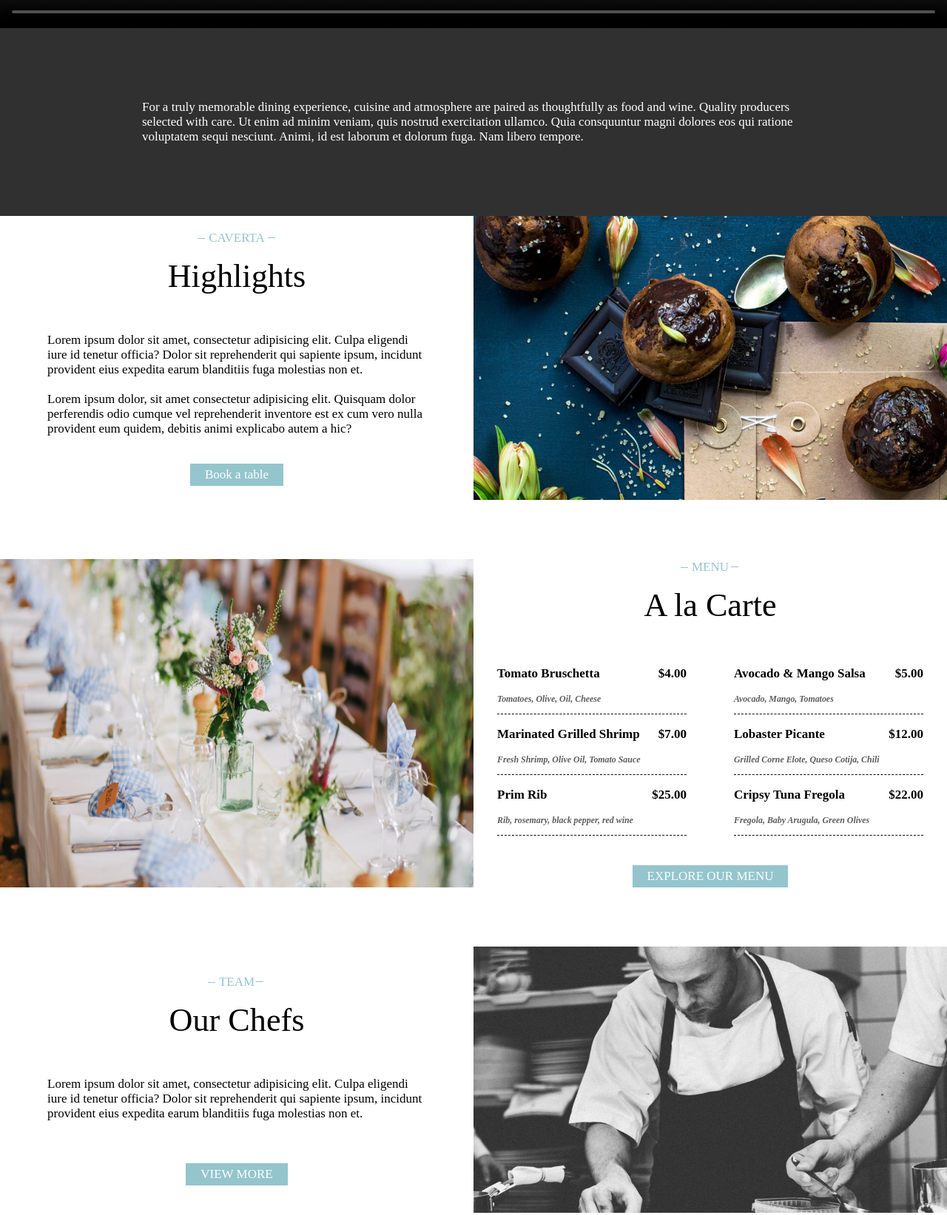
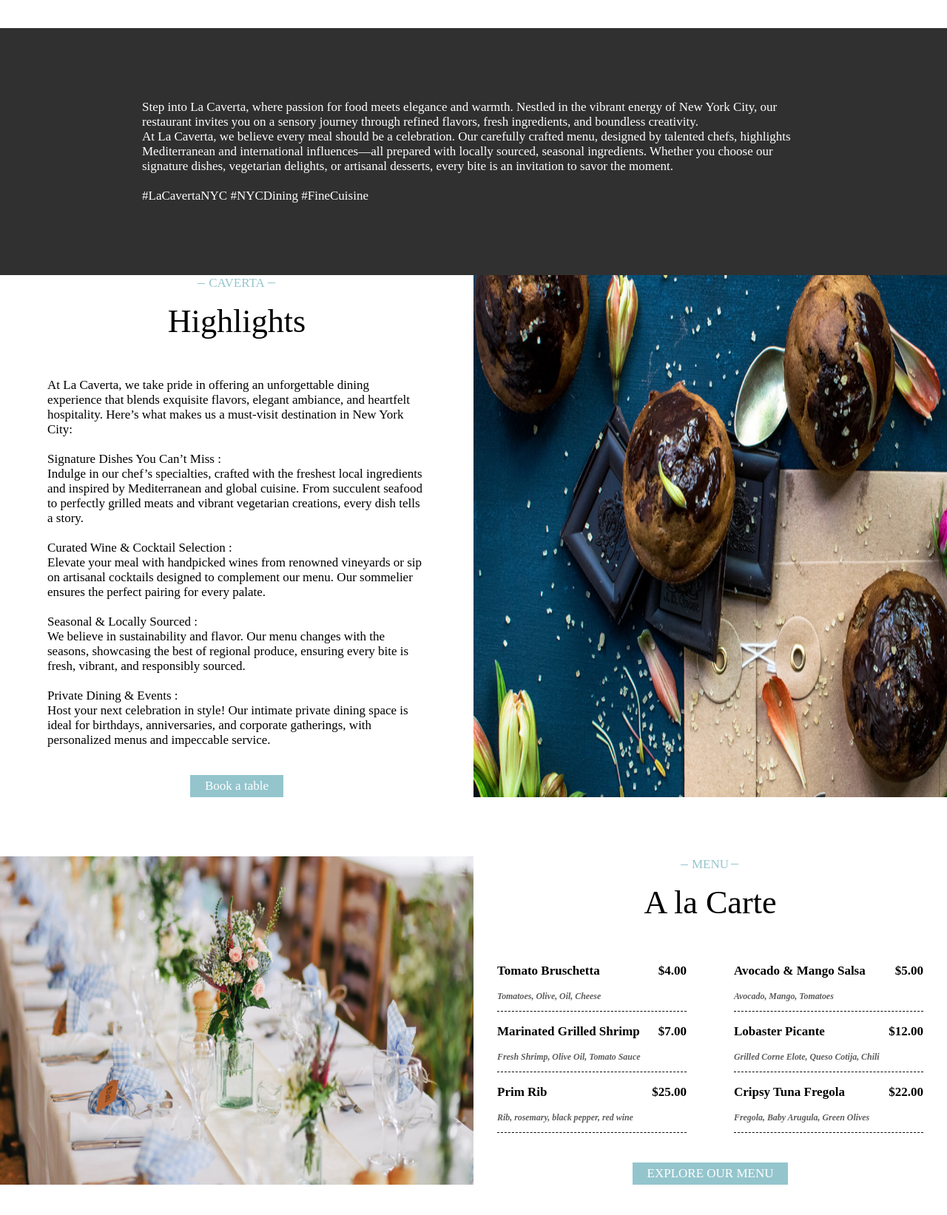
Before and after one commit to sheinrei/template-carveta, a plain HTML site: page index.html in a window 1280 px wide. Shown: the part 522-2165 px from the top of the page at 74% size. Drawn offline with Linux system fonts and the light colour scheme; grey boxes are pictures that could not be loaded; a web font is replaced by a local one.

Commit message:
ajout contenu content, masque bar ctrl video, ajout google font-family

```diff
--- a/head&footer.css
+++ b/head&footer.css
@@ -1,11 +1,5 @@
-@media (max-width : 768px){
-    footer{
-        background-color: red;
-    }
-}
+/* Header*/
 
-
-/* Header*/
 
 header {
     position: relative;
@@ -14,8 +8,6 @@ header {
     overflow: hidden;
     display: flex;
     flex-direction: column;
-
-
 }
 
 header video {
@@ -32,15 +24,15 @@ header video {
     position: relative;
     display: flex;
     flex-direction: row;
-    justify-content:space-between;
+    justify-content: space-between;
     align-items: center;
     margin: 0 20px;
 
 
 }
 
-.header_side_barre{
-    display:none;
+.header_side_barre {
+    display: none;
 }
 
 .header_left {
@@ -79,9 +71,9 @@ header video {
 
 }
 
-.header_contact{
-    color:white;
-    text-decoration:none;
+.header_contact {
+    color: white;
+    text-decoration: none;
     border-bottom: 1px solid white;
     padding-bottom: 5px;
 }
@@ -95,17 +87,17 @@ header video {
     align-items: center;
     flex-direction: column;
     margin-top: 5%;
-    color:white;
+    color: white;
     font-weight: bolder;
 }
 
-.big_title{
+.big_title {
     font-size: 5em;
 }
 
 
 
-.tripadvisor{
+.tripadvisor {
     height: 30px;
 }
 
@@ -175,10 +167,10 @@ footer {
     margin-bottom: 2%;
 }
 
-.tripadvisor2{
+.tripadvisor2 {
     height: 30px;
     position: relative;
-    top:8px
+    top: 8px
 }
 
 .container_img_footer {
@@ -188,13 +180,14 @@ footer {
 .img_footer {
     width: calc(100%/8);
 }
-.footer_title{
-    color:white;
+
+.footer_title {
+    color: white;
     font-size: 1.2em;
     font-weight: bolder;
 }
 
-.footer_a{
+.footer_a {
     text-decoration: none;
     color: rgb(167, 167, 167)
 }
--- a/index.html
+++ b/index.html
@@ -5,6 +5,11 @@
     <meta charset="UTF-8">
     <meta name="viewport" content="width=device-width, initial-scale=1.0">
     <title>Caverta</title>
+    <link rel="preconnect" href="https://fonts.googleapis.com">
+    <link rel="preconnect" href="https://fonts.gstatic.com" crossorigin>
+    <link
+        href="https://fonts.googleapis.com/css2?family=Jura:wght@300..700&family=Lisu+Bosa:ital,wght@0,200;0,300;0,400;0,500;0,600;0,700;0,800;0,900;1,200;1,300;1,400;1,500;1,600;1,700;1,800;1,900&display=swap"
+        rel="stylesheet">
     <link rel="stylesheet" href="style.css">
     <link rel="stylesheet" href="head&footer.css">
     <link rel="stylesheet" href="responsiv.css">
@@ -16,7 +21,7 @@
 
     <!-- Le header -->
     <header>
-        <video class="video" controls width="100%" autoplay loop muted>
+        <video class="video" width="100%" autoplay loop muted>
             <source src="image/video-home.mp4" type="video/mp4">
         </video>
 
@@ -58,11 +63,15 @@
 
     <!-- le preambul -->
     <div class="preambul">
-        <p>For a truly memorable dining experience, cuisine and atmosphere are paired as thoughtfully as food and wine.
-            Quality producers selected with care. Ut enim ad minim veniam, quis nostrud exercitation ullamco. Quia
-            consquuntur
-            magni dolores eos qui ratione voluptatem sequi nesciunt. Animi, id est laborum et dolorum fuga. Nam libero
-            tempore.
+        <p>Step into La Caverta, where passion for food meets elegance and warmth. Nestled in the vibrant energy of New
+            York City, our restaurant invites you on a sensory journey through refined flavors, fresh ingredients, and
+            boundless creativity. <br>
+
+            At La Caverta, we believe every meal should be a celebration. Our carefully crafted menu, designed by
+            talented chefs, highlights Mediterranean and international influences—all prepared with locally sourced,
+            seasonal ingredients. Whether you choose our signature dishes, vegetarian delights, or artisanal desserts,
+            every bite is an invitation to savor the moment. <br> <br>
+            #LaCavertaNYC #NYCDining #FineCuisine
         </p>
     </div>
 
@@ -74,16 +83,30 @@
             <p class="title_content">CAVERTA</p>
             <span>Highlights</span>
             </p>
-            <p>Lorem ipsum dolor sit amet, consectetur adipisicing elit. Culpa eligendi iure id tenetur officia? Dolor
-                sit reprehenderit
-                qui sapiente ipsum, incidunt provident eius expedita earum blanditiis fuga molestias non et. <br><br>
-                Lorem ipsum dolor, sit amet consectetur adipisicing elit. Quisquam dolor perferendis odio cumque vel
-                reprehenderit inventore est ex cum vero nulla provident eum quidem, debitis animi explicabo autem a hic?
+            <p>At La Caverta, we take pride in offering an unforgettable dining experience that blends exquisite
+                flavors, elegant ambiance, and heartfelt hospitality. Here’s what makes us a must-visit destination in
+                New York City: <br>
+                <br> Signature Dishes You Can’t Miss :<br>
+                Indulge in our chef’s specialties, crafted with the freshest local ingredients and inspired by
+                Mediterranean and global cuisine. From succulent seafood to perfectly grilled meats and vibrant
+                vegetarian creations, every dish tells a story. <br>
+
+                <br>Curated Wine & Cocktail Selection :<br>
+                Elevate your meal with handpicked wines from renowned vineyards or sip on artisanal cocktails designed
+                to complement our menu. Our sommelier ensures the perfect pairing for every palate. <br>
+
+                <br> Seasonal & Locally Sourced :<br>
+                We believe in sustainability and flavor. Our menu changes with the seasons, showcasing the best of
+                regional produce, ensuring every bite is fresh, vibrant, and responsibly sourced. <br>
+
+                <br> Private Dining & Events :<br>
+                Host your next celebration in style! Our intimate private dining space is ideal for birthdays,
+                anniversaries, and corporate gatherings, with personalized menus and impeccable service.
             </p><br>
             <a class="a_content" href="reservation">Book a table</a>
         </div>
         <img class="img_content" src="./image/blog2.jpg"
-        alt="Photo d'une delicieuse patisserie au chocolat decoré avec des fleurs">
+            alt="Photo d'une delicieuse patisserie au chocolat decoré avec des fleurs">
     </div>
 
 
@@ -178,9 +201,14 @@
             <p class="title_content">TEAM</p>
             <span>Our Chefs</span>
             </p>
-            <p>Lorem ipsum dolor sit amet, consectetur adipisicing elit. Culpa eligendi iure id tenetur officia? Dolor
-                sit reprehenderit
-                qui sapiente ipsum, incidunt provident eius expedita earum blanditiis fuga molestias non et. <br><br>
+            <p>Chef Beaute & Team – The Heart of La Caverta
+
+                Leading our kitchen is Chef Beaute, a [brief descriptor, e.g., James Beard-nominated talent or
+                Mediterranean cuisine specialist], alongside a team of passionate culinarians. Together, they transform
+                the finest local ingredients into dishes that surprise and delight—always with a touch of New York
+                flair.
+                <br>
+                "For us, cooking is more than technique—it’s about connection." – Chef Beaute <br><br>
             </p><br>
             <a class="a_content" href="reservation">VIEW MORE</a>
         </div>
@@ -240,9 +268,12 @@
 
 
             <div>
-                <p class="contact_detail">Our restaurant space in located right in the heart of the cit. Ius in paulo referrentur. Per te
-                    nibh
-                    iriure scripseritm.
+                <p class="contact_detail">Reserve your table at La Caverta—where every meal is a celebration.
+                    <br>
+                    Or more urgent: <br>
+                    Limited seats available—book your unforgettable dining experience now!<br>
+
+                    For a sleek touch: <br> Secure your spot at NYC’s most talked-about table.
                 </p>
             </div>
 
@@ -288,7 +319,7 @@
                     <div class="footer_content_one">
                         <p>
                             <span class="footer_title">CAVERTA <br>
-                            fine dining</span> <br><br>
+                                fine dining</span> <br><br>
                             For a truly memorable dining experience reserve in advance a table as soon
                             as you can. Come and taste our remarkable food and wine.
                         </p>
--- a/style.css
+++ b/style.css
@@ -1,3 +1,6 @@
+html{
+    font-family: "lisu Bosa";
+}
 
 body{
     margin: 0;
```
Lines whose indentation alone changed are shown as unchanged.
